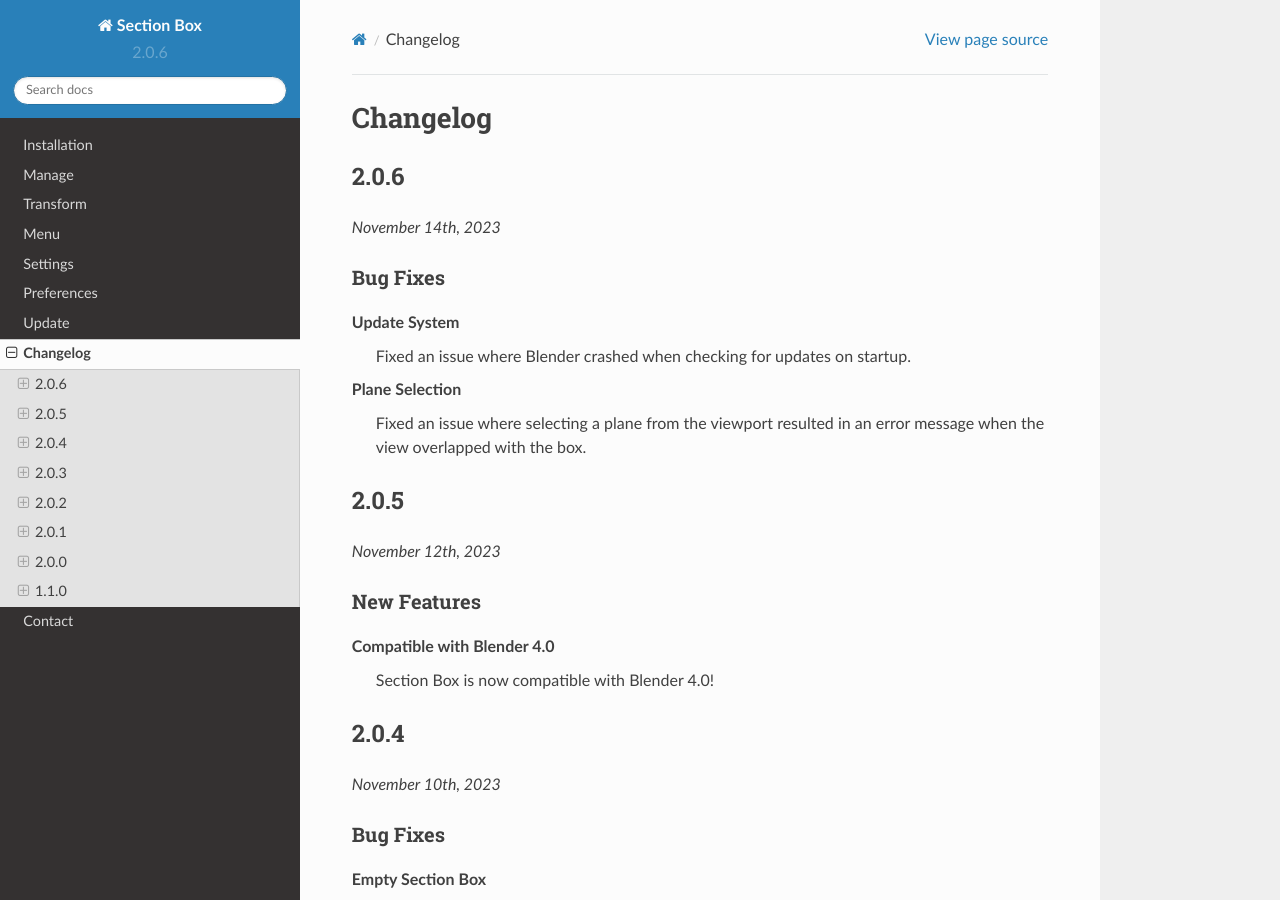
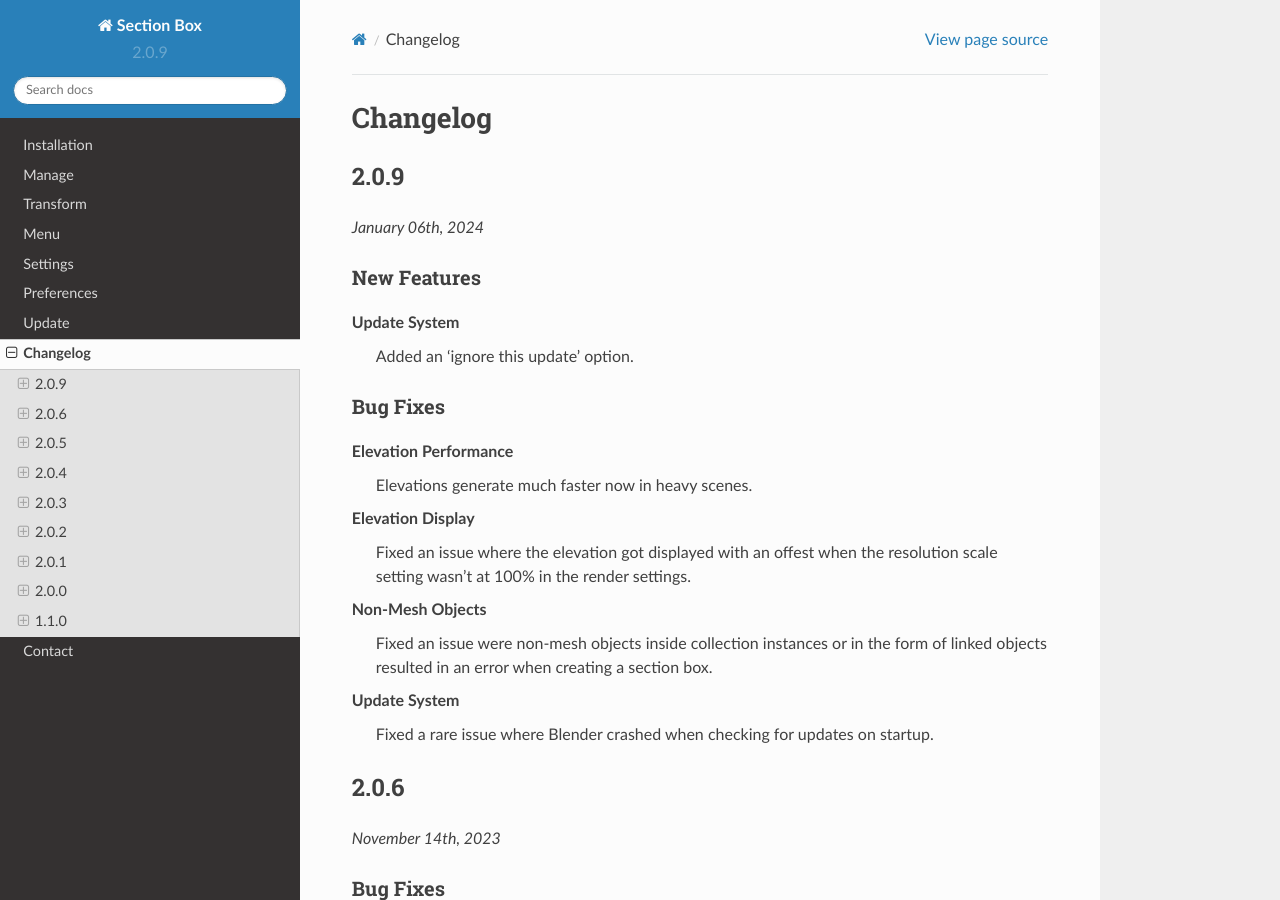
Before and after one commit to rubenmesserschmidt/Section-Box_docs, a Sphinx documentation site: the page built from docs/source/changelog.rst, in a window 1280 px wide and 900 px high. Built offline with Sphinx 7.4.7 and the Read the Docs theme 2.0.0, drawn with Linux system fonts in a browser that asks for light colours.

Commit message:
update 2.0.9

```diff
--- a/docs/source/changelog.rst
+++ b/docs/source/changelog.rst
@@ -1,6 +1,35 @@
 =========
 Changelog
 =========
+
+#####
+2.0.9
+#####
+
+*January 06th, 2024*
+
+************
+New Features
+************
+
+**Update System**
+    Added an 'ignore this update' option.
+
+*********
+Bug Fixes
+*********
+
+**Elevation Performance**
+    Elevations generate much faster now in heavy scenes.
+
+**Elevation Display**
+    Fixed an issue where the elevation got displayed with an offest when the resolution scale setting wasn't at 100% in the render settings.
+
+**Non-Mesh Objects**
+    Fixed an issue were non-mesh objects inside collection instances or in the form of linked objects resulted in an error when creating a section box.
+
+**Update System**
+    Fixed a rare issue where Blender crashed when checking for updates on startup.
 
 #####
 2.0.6
--- a/docs/source/conf.py
+++ b/docs/source/conf.py
@@ -6,8 +6,8 @@ project = "Section Box"
 copyright = "2023, Ruben Messerschmidt"
 author = "Ruben Messerschmidt"
 
-release = "2.0.6"
-version = "2.0.6"
+release = "2.0.9"
+version = "2.0.9"
 
 # -- General configuration
 
--- a/docs/source/update.rst
+++ b/docs/source/update.rst
@@ -16,11 +16,6 @@ Section Box
 1. Follow the :doc:`installation` instructions and choose the new addon .zip file.
 #. That's it. Enjoy the new version of Section Box!
 
-.. hint::
-    If you want to uninstall the old version of Section Box now, open all files with old section boxes you want to keep first,
-    else they will get cleaned up automatically.
-
-
 ###############
 Blender Version
 ###############
```
Also changed, not shown: 1 other file.
